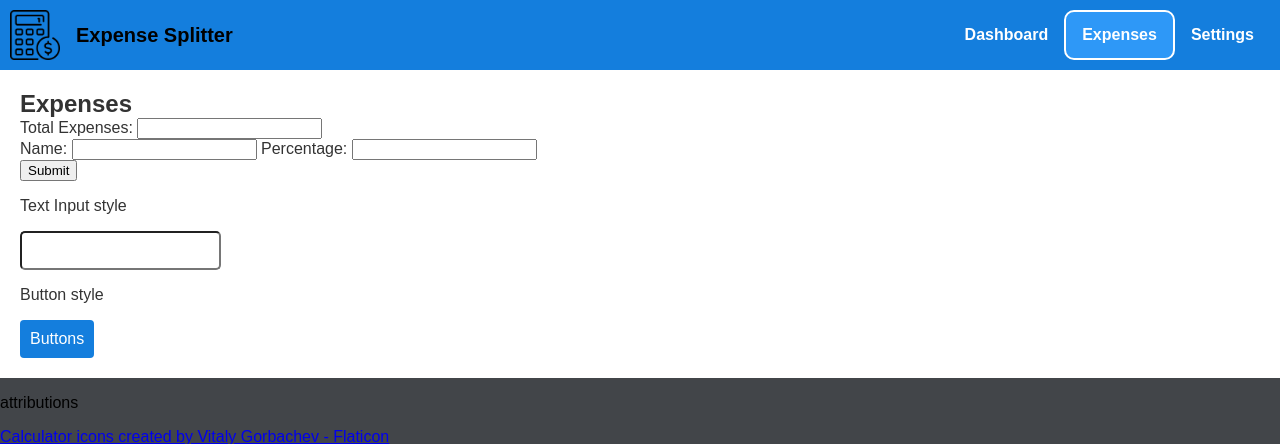
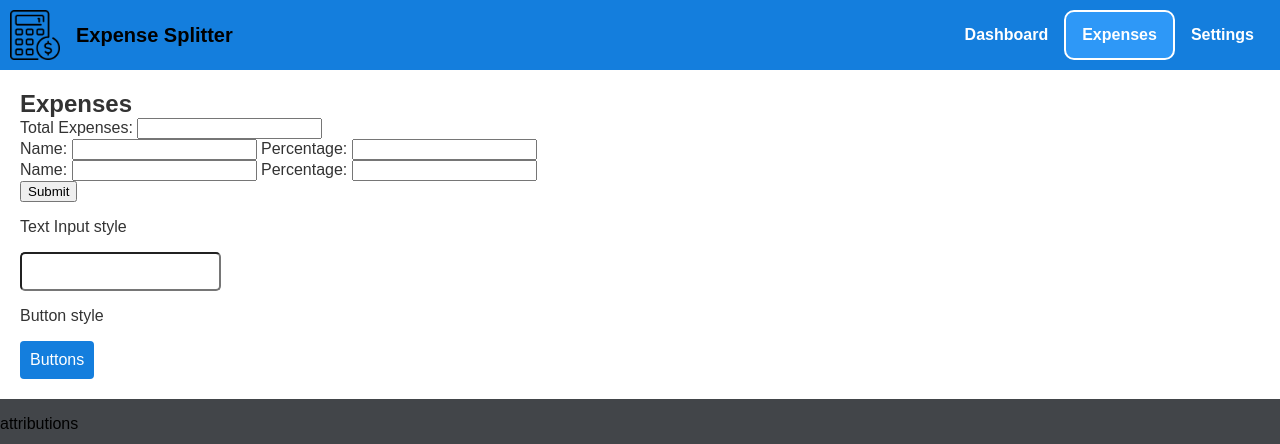
Before and after one commit to isaiahstone21/Expense-Splitter, a Flask app: page /expenses in a window 1280 px wide. Shown: the top 444 px of the page. Run offline with Flask 3, Linux system fonts and the light colour scheme.

Commit message:
added second person, need to create a button that lets you add more people

```diff
--- a/main.py
+++ b/main.py
@@ -7,6 +7,7 @@ import expenses
 load_dotenv()
 
 app = Flask(__name__)
+app.config['DEBUG'] = True
 app.config['SQLALCHEMY_DATABASE_URI'] = f"postgresql://{os.getenv('DB_USERNAME')}:{os.getenv('DB_PASSWORD')}@{os.getenv('DB_HOST')}:{os.getenv('DB_PORT')}/{os.getenv('DB_NAME')}"
 db = SQLAlchemy(app)
 
@@ -26,18 +27,22 @@ def dashboard():
 def expenses():
     active_screen = 2
 
-    if request.method == 'POST':
-        expense = float(request.form['expense'])
+    try:
+        if request.method == 'POST':
+            total_expense = float(request.form['expense'])
+            # TODO: Implement expense computations
+            return render_template('expenses.html', active_screen=active_screen, expense=total_expense)
 
-        return render_template('expenses.html', active_screen=active_screen, expense=expense)
+        person_count = 2  # Set the initial value for person_count
+        return render_template('expenses.html', active_screen=active_screen, person_count=person_count)
 
+    except Exception as e:
+        print(f"An error occurred: {str(e)}")
+        # You can also log the error using a logging library
+
+    # Add a default return statement if the request method is 'GET'
     return render_template('expenses.html', active_screen=active_screen)
 
-
-@app.route('/settings')
-def settings():
-    active_screen = 3
-    return render_template('settings.html', active_screen=active_screen)
 
 port = os.getenv('PORT')
 
--- a/templates/expenses.html
+++ b/templates/expenses.html
@@ -31,6 +31,14 @@
               <label for="person-1-percentage">Percentage:</label>
               <input type="number" id="person-1-percentage" name="person_1_percentage">
             </div>
+            {% for i in range(2, person_count + 1) %}
+            <div class="person-field">
+              <label for="person-{{ i }}-name">Name:</label>
+              <input type="text" id="person-{{ i }}-name" name="person_{{ i }}_name" required>
+              <label for="person-{{ i }}-percentage">Percentage:</label>
+              <input type="number" id="person-{{ i }}-percentage" name="person_{{ i }}_percentage">
+            </div>
+            {% endfor %}
           </div>
           <button type="submit">Submit</button>
         </form>
```
